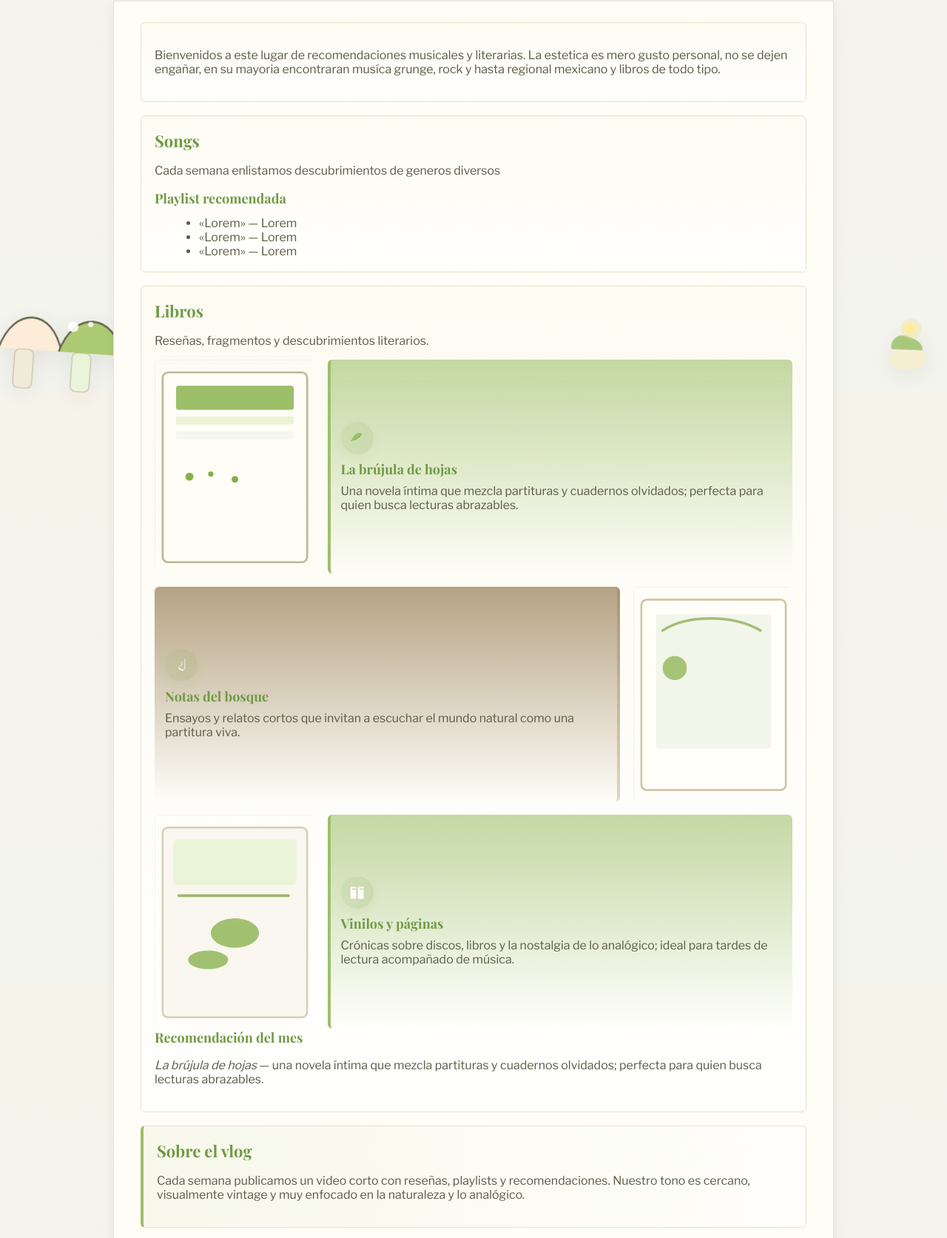
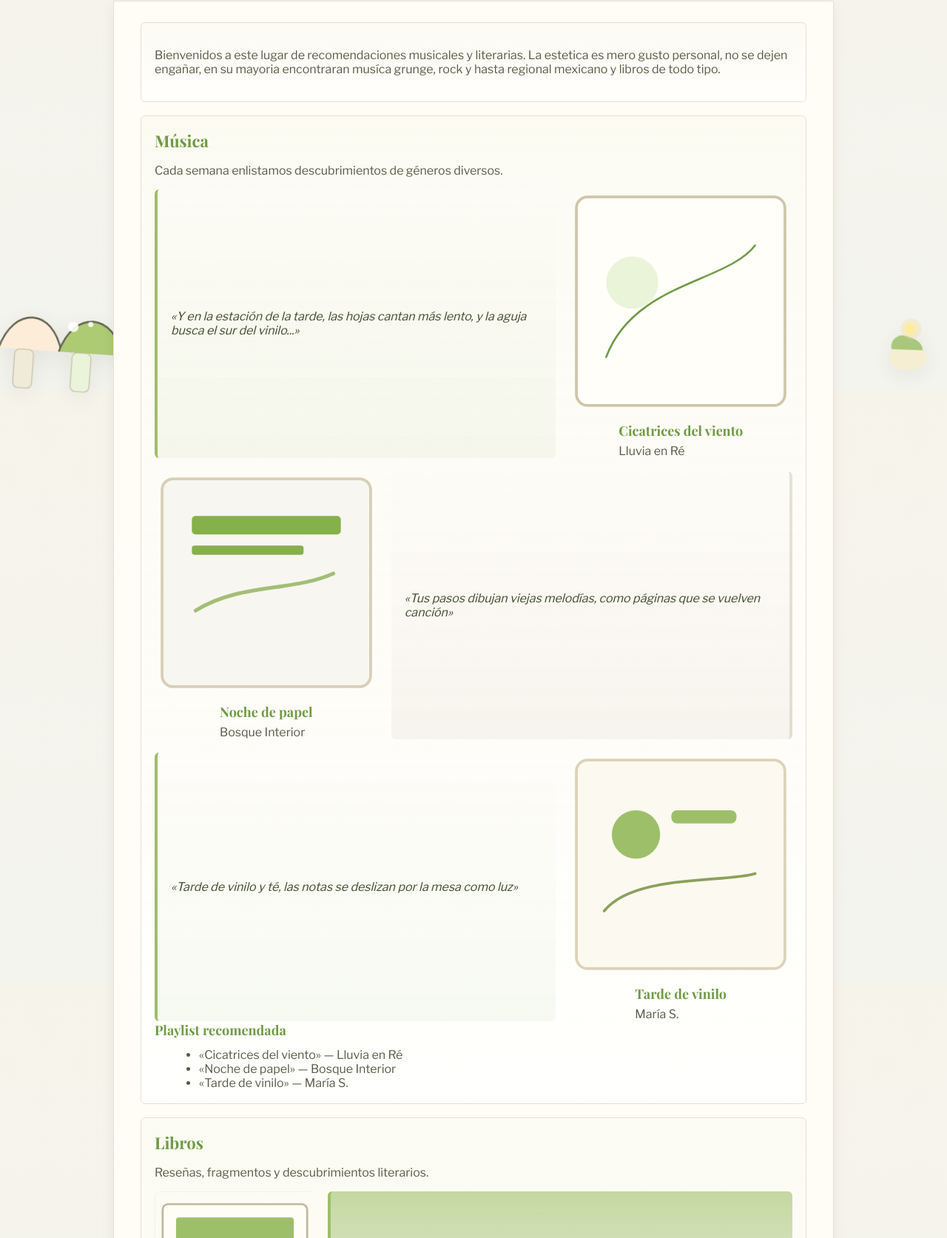
Before and after one commit to Itan-h/Books-Songs, a plain HTML site: page index.html in a window 1280 px wide. Shown: the part 272-1945 px from the top of the page at 74% size. Drawn offline with nearby package versions, Linux system fonts and the light colour scheme.

Commit message:
Frames Songs

```diff
--- a/index.html
+++ b/index.html
@@ -33,15 +33,67 @@
     </div>
 
     <section id="musica" class="card">
-      <h2>Songs</h2>
-      <p>Cada semana enlistamos descubrimientos de generos diversos</p>
+      <h2>Música</h2>
+      <p>Cada semana enlistamos descubrimientos de géneros diversos.</p>
+
+      <div class="song-list">
+
+        <article class="song-item" aria-labelledby="song1-title">
+          <div class="song-lyrics">
+            <blockquote>
+              <p>«Y en la estación de la tarde, las hojas cantan más lento, y la aguja busca el sur del vinilo...»</p>
+            </blockquote>
+          </div>
+
+          <div class="song-meta">
+            <div class="song-image"><img src="images/music1.svg" alt="Portada: Cicatrices del viento"></div>
+            <div class="song-info">
+              <h3 id="song1-title">Cicatrices del viento</h3>
+              <p>Lluvia en Ré</p>
+            </div>
+          </div>
+        </article>
+
+        <article class="song-item" aria-labelledby="song2-title">
+          <div class="song-lyrics">
+            <blockquote>
+              <p>«Tus pasos dibujan viejas melodías, como páginas que se vuelven canción»</p>
+            </blockquote>
+          </div>
+
+          <div class="song-meta">
+            <div class="song-image"><img src="images/music2.svg" alt="Portada: Noche de papel"></div>
+            <div class="song-info">
+              <h3 id="song2-title">Noche de papel</h3>
+              <p>Bosque Interior</p>
+            </div>
+          </div>
+        </article>
+
+        <article class="song-item" aria-labelledby="song3-title">
+          <div class="song-lyrics">
+            <blockquote>
+              <p>«Tarde de vinilo y té, las notas se deslizan por la mesa como luz»</p>
+            </blockquote>
+          </div>
+
+          <div class="song-meta">
+            <div class="song-image"><img src="images/music3.svg" alt="Portada: Tarde de vinilo"></div>
+            <div class="song-info">
+              <h3 id="song3-title">Tarde de vinilo</h3>
+              <p>María S.</p>
+            </div>
+          </div>
+        </article>
+
+      </div>
 
       <article aria-labelledby="playlist-title">
         <h3 id="playlist-title">Playlist recomendada</h3>
         <ul>
-          <li>«Lorem» — Lorem</li>
-          <li>«Lorem» — Lorem</li>
-          <li>«Lorem» — Lorem</li>
+          <li>«Cicatrices del viento» — Lluvia en Ré</li>
+          <li>«Noche de papel» — Bosque Interior</li>
+          <li>«Tarde de vinilo» — María S.</li>
         </ul>
       </article>
     </section>
--- a/styles.css
+++ b/styles.css
@@ -126,3 +126,20 @@ h1::after{content:"";display:block;height:1px;width:80px;background:linear-gradi
 .edge-art.bottom-right{bottom:-30px;right:-36px;width:180px;transform:rotate(-4deg) scale(0.9)}
 
 .edge-art:hover{transform:translateY(-6px) rotate(0deg)}
+
+.song-list{display:flex;flex-direction:column;gap:18px;margin-top:12px}
+.song-item{display:flex;align-items:stretch;gap:18px}
+
+.song-lyrics{flex:1 1 65%;padding:18px;border-radius:6px;color:var(--muted);min-height:160px;display:flex;align-items:center}
+.song-lyrics blockquote{margin:0;font-style:italic;color:#3f4a2e}
+
+.song-meta{flex:0 0 35%;display:flex;flex-direction:column;align-items:center;justify-content:center;gap:12px}
+.song-image{width:100%;height:100%;overflow:hidden;border-radius:6px}
+.song-image img{width:100%;height:100%;object-fit:cover;display:block;border-radius:6px;box-shadow:0 6px 18px rgba(0,0,0,0.04);transition:transform 360ms cubic-bezier(.2,.9,.3,1)}
+.song-item:hover .song-image img{transform:scale(1.04)}
+.song-info h3{margin:0 0 6px;color:var(--accent)}
+.song-info p{margin:0;color:var(--muted)}
+.song-item:nth-child(even){flex-direction:row-reverse}
+
+.song-item:nth-child(odd) .song-lyrics{background:linear-gradient(180deg, rgba(255,255,249,0.06), rgba(157,191,106,0.08));border-left:4px solid var(--apple);}
+.song-item:nth-child(even) .song-lyrics{background:linear-gradient(180deg, rgba(255,250,240,0.04), rgba(139,110,63,0.06));border-right:4px solid rgba(139,110,63,0.18)}
```
Also changed, not shown: images/music1.svg (added), images/music2.svg (added), images/music3.svg (added).
